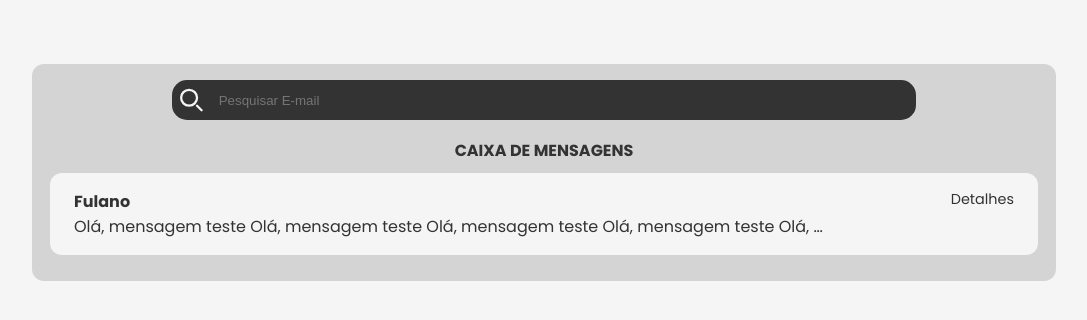
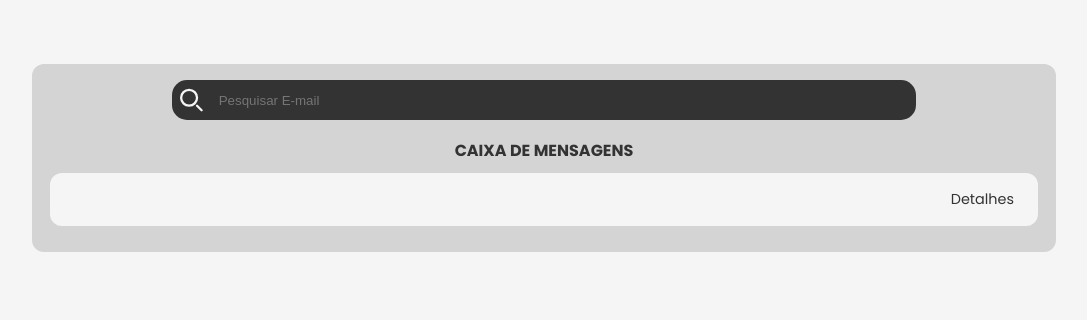
Before and after one commit to Kako-0/desafio-maximize, a Next.js app: page /manager in a window 1280 px wide. Shown: the top 320 px of the page, without its empty margins (96-1183 px from the left). Built offline with nearby package versions, Linux system fonts and the light colour scheme; a web font is replaced by a local one.

Commit message:
Feat(): adição de props

```diff
--- a/src/app/components/mensagem/index.jsx
+++ b/src/app/components/mensagem/index.jsx
@@ -1,35 +1,41 @@
 import "./styles.scss";
 
-export default function Mensagem() {
+export default function Mensagem({
+	nome,
+	relacao,
+	nomeEmpresa,
+	email,
+	telefone,
+	mensagem,
+}) {
 	return (
 		<tr className="mensagem">
 			<td scope="row" className="mensagem__conteudo">
 				<details className="mensagem__detalhes">
 					<summary className="mensagem__header">
 						<div>
-							<p className="mensagem__titulo">Fulano</p>
+							<p className="mensagem__titulo">{nome}</p>
 							<span className="mensagem__collapse">Detalhes</span>
 						</div>
-						<p className="mensagem__preview">
-							Olá, mensagem teste Olá, mensagem teste Olá, mensagem teste Olá,
-							mensagem teste Olá, mensagem teste Olá, mensagem teste
-						</p>
+						<p className="mensagem__preview">{mensagem}</p>
 					</summary>
 					<div className="mensagem-details-content">
 						<p>
-							<b>Empresa:</b> Exemplo Ltda.
+							<b>Relacionado à:</b> {relacao}
 						</p>
 						<p>
-							<b>Email:</b> fulano@example.com
+							<b>Empresa:</b> {nomeEmpresa}
 						</p>
 						<p>
-							<b>Telefone:</b> (123) 456-7890
+							<b>Email:</b> {email}
+						</p>
+						<p>
+							<b>Telefone:</b> {telefone}
 						</p>
 						<p>
 							<b>Mensagem:</b>
 							<br />
-							Olá, mensagem teste Olá, mensagem teste Olá, mensagem teste Olá,
-							mensagem teste Olá, mensagem teste Olá, mensagem teste
+							{mensagem}
 						</p>
 					</div>
 				</details>
```
